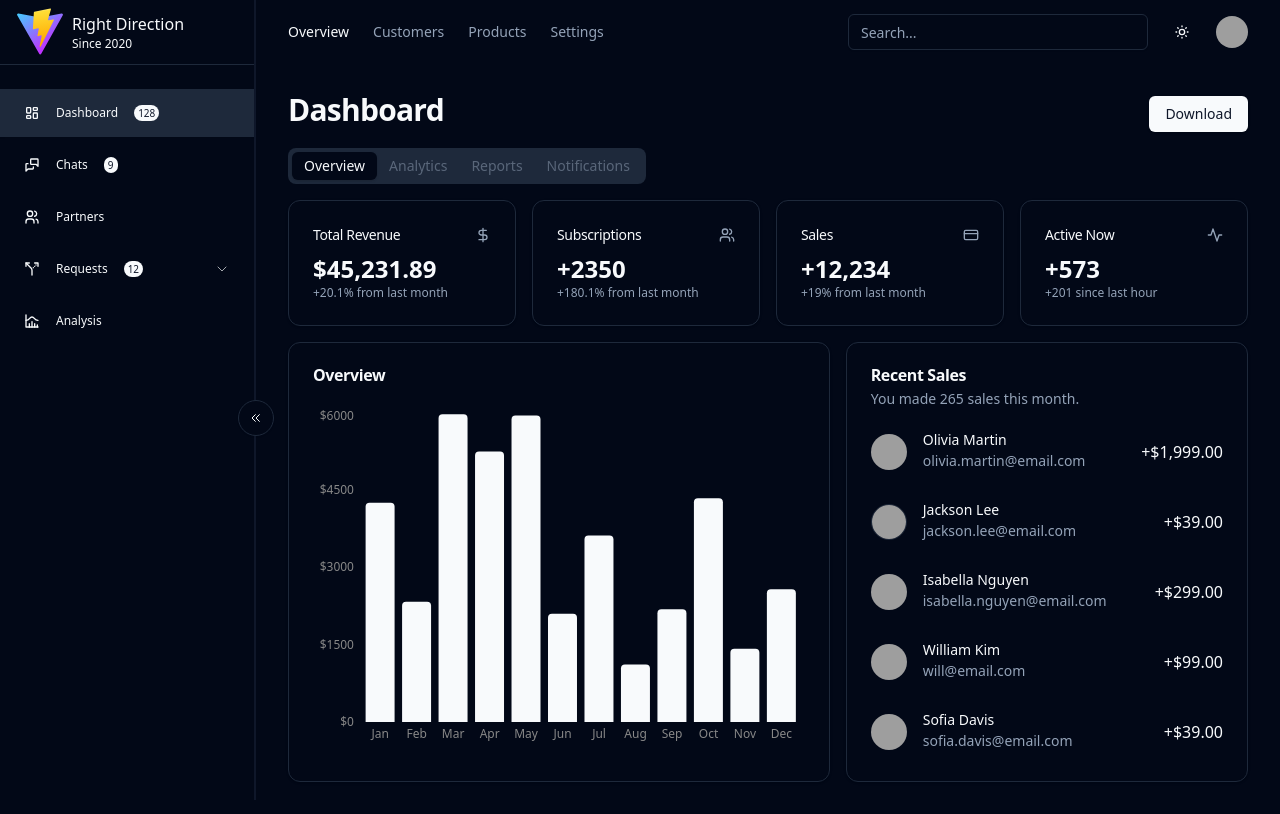
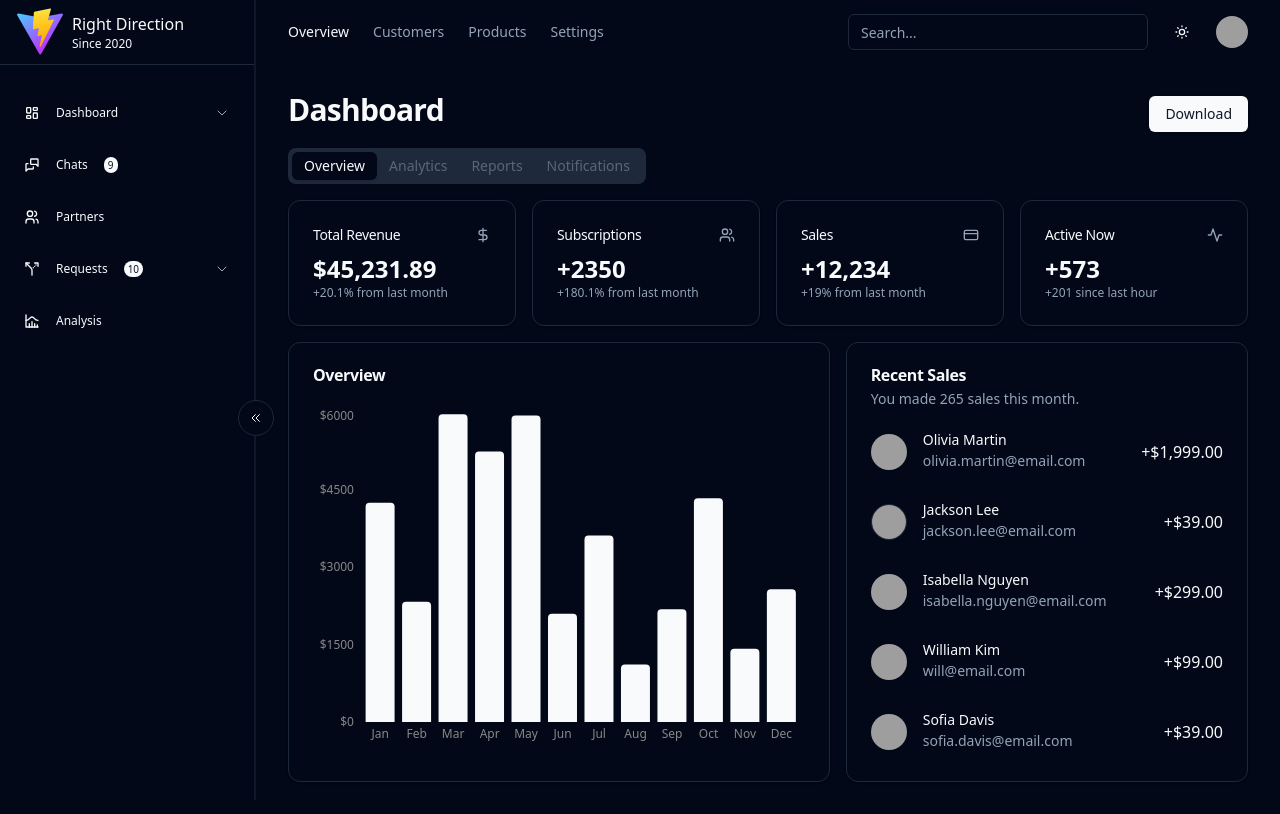
Before and after one commit to renhuawei/vite-web, a React (Vite) app: page / in a window 1280 px wide. Built offline with nearby package versions, Linux system fonts and the light colour scheme; grey boxes are pictures that could not be loaded.

Commit message:
feat: add check current active nav hook

```diff
--- a/src/components/nav.tsx
+++ b/src/components/nav.tsx
@@ -18,6 +18,7 @@ import {
   DropdownMenuSeparator,
   DropdownMenuTrigger,
 } from '@/components/ui/dropdown-menu'
+import useCheckActiveNav from '@/hooks/useCheckActiveNav'
 
 interface NavProps {
   isCollapsed: boolean
@@ -52,20 +53,14 @@ interface NavLinkProps extends SideLink {
   subLink?: boolean
 }
 
-function NavLink({
-  title,
-  isActive,
-  icon,
-  label,
-  href,
-  subLink = false,
-}: NavLinkProps) {
+function NavLink({ title, icon, label, href, subLink = false }: NavLinkProps) {
+  const { checkActiveNav } = useCheckActiveNav()
   return (
     <Link
       to={href}
       className={cn(
         buttonVariants({
-          variant: isActive ? 'secondary' : 'ghost',
+          variant: checkActiveNav(href) ? 'secondary' : 'ghost',
           size: 'sm',
         }),
         'justify-start px-6 h-12 rounded-none',
@@ -84,9 +79,11 @@ function NavLink({
 }
 
 function NavLinkDropdown({ title, icon, label, sub }: SideLink) {
+  const { checkActiveNav } = useCheckActiveNav()
+
   /* Open collapsible by default
    * if one of child element is active */
-  const isChildActive = !!sub?.find((s) => s.isActive)
+  const isChildActive = !!sub?.find((s) => checkActiveNav(s.href))
 
   return (
     <Collapsible defaultOpen={isChildActive}>
@@ -124,7 +121,8 @@ function NavLinkDropdown({ title, icon, label, sub }: SideLink) {
   )
 }
 
-function NavLinkIcon({ title, isActive, icon, label, href }: NavLinkProps) {
+function NavLinkIcon({ title, icon, label, href }: NavLinkProps) {
+  const { checkActiveNav } = useCheckActiveNav()
   return (
     <Tooltip delayDuration={0}>
       <TooltipTrigger asChild>
@@ -132,7 +130,7 @@ function NavLinkIcon({ title, isActive, icon, label, href }: NavLinkProps) {
           to={href}
           className={cn(
             buttonVariants({
-              variant: isActive ? 'secondary' : 'ghost',
+              variant: checkActiveNav(href) ? 'secondary' : 'ghost',
               size: 'icon',
             }),
             'h-12 w-12'
@@ -153,12 +151,22 @@ function NavLinkIcon({ title, isActive, icon, label, href }: NavLinkProps) {
 }
 
 function NavLinkIconDropdown({ title, icon, label, sub }: SideLink) {
+  const { checkActiveNav } = useCheckActiveNav()
+
+  /* Open collapsible by default
+   * if one of child element is active */
+  const isChildActive = !!sub?.find((s) => checkActiveNav(s.href))
+
   return (
     <DropdownMenu>
       <Tooltip delayDuration={0}>
         <TooltipTrigger asChild>
           <DropdownMenuTrigger asChild>
-            <Button variant='ghost' size='icon' className='w-12 h-12'>
+            <Button
+              variant={isChildActive ? 'secondary' : 'ghost'}
+              size='icon'
+              className='w-12 h-12'
+            >
               {icon}
             </Button>
           </DropdownMenuTrigger>
@@ -180,8 +188,11 @@ function NavLinkIconDropdown({ title, icon, label, sub }: SideLink) {
         </DropdownMenuLabel>
         <DropdownMenuSeparator />
         {sub!.map(({ title, icon, label, href }) => (
-          <DropdownMenuItem key={title} asChild>
-            <Link to={href}>
+          <DropdownMenuItem key={`${title}-${href}`} asChild>
+            <Link
+              to={href}
+              className={`${checkActiveNav(href) ? 'bg-secondary' : ''}`}
+            >
               {icon} <span className='ml-2'>{title}</span>
               {label && <span className='ml-auto text-xs'>{label}</span>}
             </Link>
--- a/src/data/sidelinks.tsx
+++ b/src/data/sidelinks.tsx
@@ -1,6 +1,8 @@
 import {
     IconBoxSeam,
     IconChartHistogram,
+    IconCircleLetterA,
+    IconCircleLetterB,
     IconLayoutDashboard,
     IconMessages,
     IconRouteAltLeft,
@@ -13,7 +15,6 @@ export interface NavLink {
     label?: string
     href: string
     icon: JSX.Element
-  isActive: boolean
   }
 
   export interface SideLink extends NavLink {
@@ -23,44 +24,50 @@ export interface SideLink extends NavLink {
   export const sidelinks: SideLink[] = [
     {
       title: 'Dashboard',
-    label: '128',
+      label: '',
       href: 'dashboard',
       icon: <IconLayoutDashboard size={18} />,
-    isActive: true,
+      sub: [
+        {
+          title: 'Dashboard 1',
+          href: '/dashboard',
+          icon: <IconCircleLetterA size={18} />,
+        },
+        {
+          title: 'Dashboard 2',
+          href: '/dashboard-2',
+          icon: <IconCircleLetterB size={18} />,
+        },
+      ],
     },
     {
       title: 'Chats',
       label: '9',
       href: 'chats',
       icon: <IconMessages size={18} />,
-    isActive: false,
     },
     {
       title: 'Partners',
       label: '',
       href: 'partners',
       icon: <IconUsers size={18} />,
-    isActive: false,
     },
     {
       title: 'Requests',
-    label: '12',
+      label: '10',
       href: 'requests',
       icon: <IconRouteAltLeft size={18} />,
-    isActive: false,
       sub: [
         {
           title: 'Trucks',
           label: '9',
           href: 'trucks',
-        isActive: false,
           icon: <IconTruck size={18} />,
         },
         {
           title: 'Cargos',
           label: '',
           href: 'cargos',
-        isActive: false,
           icon: <IconBoxSeam size={18} />,
         },
       ],
@@ -70,6 +77,5 @@ export const sidelinks: SideLink[] = [
       label: '',
       href: 'analysis',
       icon: <IconChartHistogram size={18} />,
-    isActive: false,
     },
   ]
--- /dev/null
+++ b/src/hooks/useCheckActiveNav.tsx
@@ -0,0 +1,11 @@
+import { useLocation } from 'react-router'
+
+export default function useCheckActiveNav() {
+  const { pathname } = useLocation()
+
+  const checkActiveNav = (nav: string) => {
+    return pathname === nav
+  }
+
+  return { checkActiveNav }
+}
```
Lines whose indentation alone changed are shown as unchanged.
